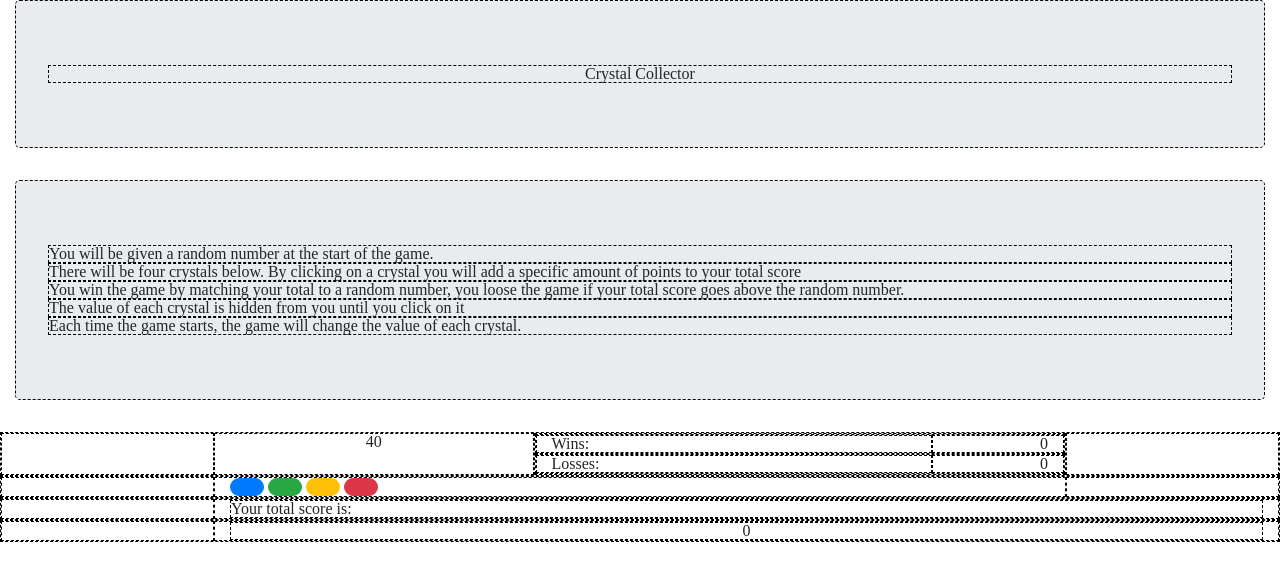
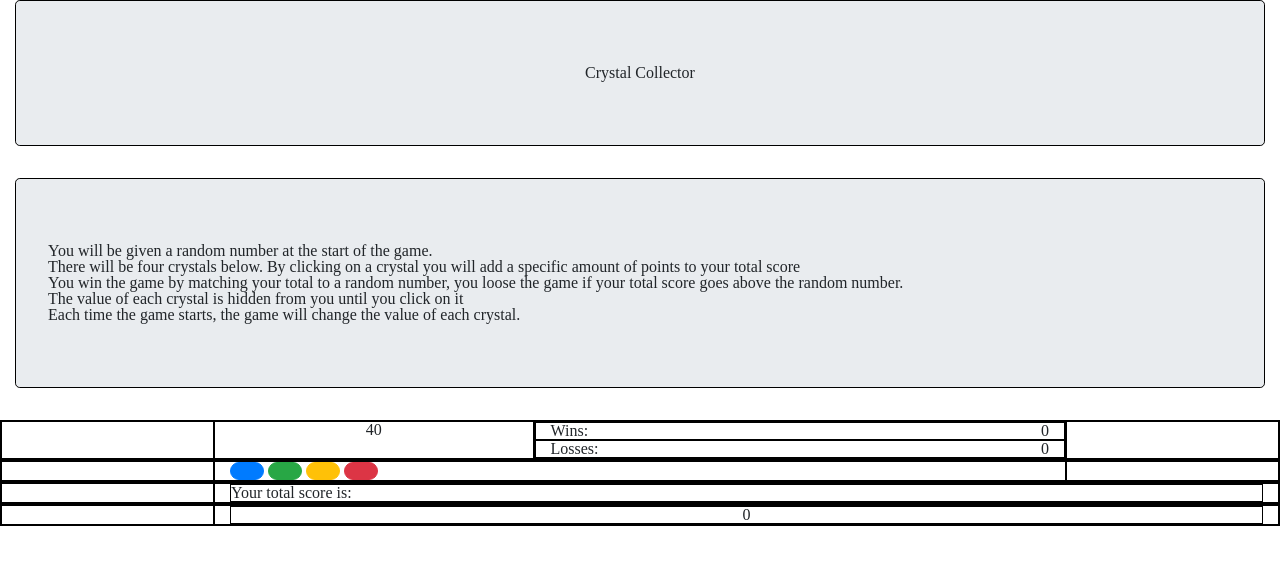
Before and after one commit to mike-west/unit-4-game, a plain HTML site: page index.html in a window 1280 px wide. Drawn offline with nearby package versions, Linux system fonts and the light colour scheme.

Commit message:
updates to css

```diff
--- a/assets/css/style.css
+++ b/assets/css/style.css
@@ -1,7 +1,27 @@
 div * {
-    border: 1px dashed black;
+    border: 1px solid black;
   }
 
-  .gem {
-    border-radius: 30px;
-  }
+#container-fluid {
+  font-family: Arial, Helvetica, sans-serif;
+}
+
+.gem {
+  border-radius: 30px;
+}
+
+#head h1 {
+  border-width: 0px;
+}
+
+#instructions p {
+  border-width: 0px;
+}
+
+.text-left {
+  border-width: 0px;
+}
+
+.text-right {
+  border-width: 0px;
+}
```
